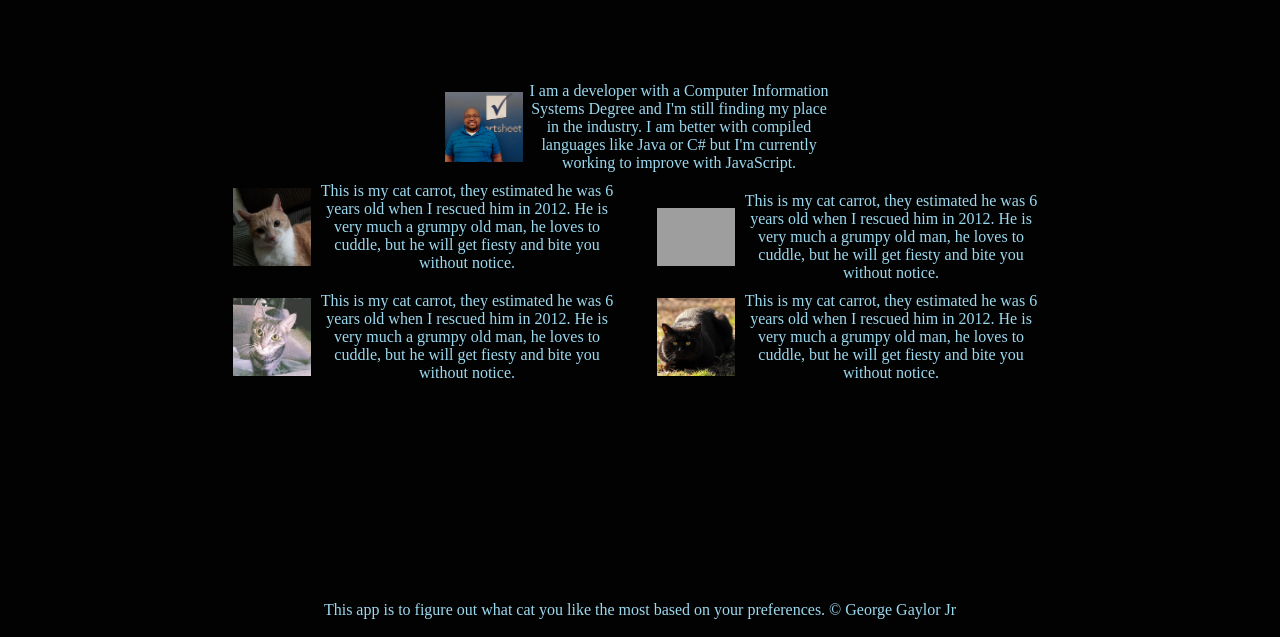
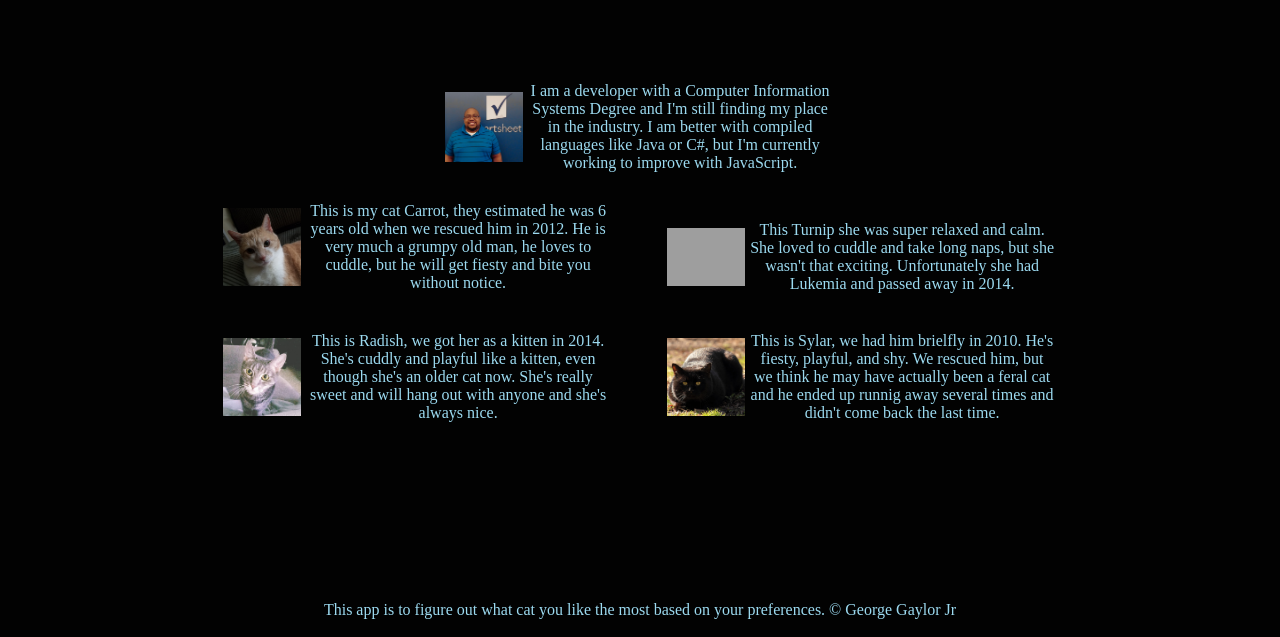
Before and after one commit to geopirate/PetSite, a plain HTML site: page about.html in a window 1280 px wide. Shown: the part 163-800 px from the top of the page. Drawn offline with Linux system fonts and the light colour scheme; grey boxes are pictures that could not be loaded.

Commit message:
Fixes to about page and updated text and added button to results page

```diff
--- a/about.html
+++ b/about.html
@@ -55,35 +55,36 @@
       <img class="about" src="img/GeorgeG.jpg" alt="My smiling face">
       <p class="blurb">I am a developer with a Computer Information Systems Degree and
         I'm still finding my place in the industry.  I am better with compiled languages
-        like Java or C# but I'm currently working to improve with JavaScript.</p>
+        like Java or C#, but I'm currently working to improve with JavaScript.</p>
     </article>
   </div>
   <div class="flex-row">
     <article class ="bio">
       <img class="about" src="img/carrot.jpg" alt="My orange cat Carrot on the couch" />
-      <p class="blurb">This is my cat carrot, they estimated he was 6 years old when I
-        rescued him in 2012.  He is very much a grumpy old man, he loves to cuddle, but
-        he will get fiesty and bite you without notice. </p>
+      <p class="blurb">This is my cat Carrot, they estimated he was 6 years old
+        when we rescued him in 2012.  He is very much a grumpy old man, he loves
+        to cuddle, but he will get fiesty and bite you without notice. </p>
     </article>
     <article class ="bio">
       <img class="about" src="img/turnip.jpg" alt="My white car Turnip on a blanket" />
-      <p class="blurb">This is my cat carrot, they estimated he was 6 years old when I
-        rescued him in 2012.  He is very much a grumpy old man, he loves to cuddle, but
-        he will get fiesty and bite you without notice. </p>
+      <p class="blurb">This Turnip she was super relaxed and calm.  She loved to
+        cuddle and take long naps, but she wasn't that exciting.  Unfortunately
+        she had Lukemia and passed away in 2014.</p>
     </article>
   </div>
   <div class="flex-row">
     <article class ="bio">
       <img class="about" src="img/radish.jpg" alt="Gray car Radish staring at the camera" />
-      <p class="blurb">This is my cat carrot, they estimated he was 6 years old when I
-        rescued him in 2012.  He is very much a grumpy old man, he loves to cuddle, but
-        he will get fiesty and bite you without notice. </p>
+      <p class="blurb">This is Radish, we got her as a kitten in 2014.  She's
+        cuddly and playful like a kitten, even though she's an older cat now.
+        She's really sweet and will hang out with anyone and she's always nice.</p>
     </article>
     <article class ="bio">
       <img class="about" src="img/sylar.jpg" alt="My black cat Sylar in the wild" />
-      <p class="blurb">This is my cat carrot, they estimated he was 6 years old when I
-        rescued him in 2012.  He is very much a grumpy old man, he loves to cuddle, but
-        he will get fiesty and bite you without notice. </p>
+      <p class="blurb">This is Sylar, we had him brielfly in 2010.  He's fiesty,
+        playful, and shy.  We rescued him, but we think he may have actually
+        been a feral cat and he ended up runnig away several times and didn't
+        come back the last time.</p>
     </article>
   </div>
   </section>
--- a/mystyle.css
+++ b/mystyle.css
@@ -21,8 +21,8 @@ header{
   align-items: stretch;
   justify-content: center;
   width: 100%;
-  margin: 10px;
-      min-height: 300px;
+  margin-bottom: 10px;
+  min-height: 300px;
 }
 .links-div{
   order: 3;
@@ -204,12 +204,12 @@ margin: 10px 0;
 .bio{
   width: 300px;
   height: 150px;
-  margin: 15px;
+  margin: 25px;
   padding: 0;
   align-items: center;
   display: inline-flex;
 }
-@media screen and (min-width: 900px) {
+@media screen and (min-width: 500px) {
   .bio{
       width: 390px;
       height: 70px;
@@ -219,7 +219,8 @@ margin: 10px 0;
   flex-grow: 2;
 }
 .blurb{
-  width:80%;
+  width:78%;
+  padding-left: 5px;
 }
 img.about{
   width: 20%;
--- a/pets.js
+++ b/pets.js
@@ -1,6 +1,5 @@
 // reference array for the objects I'm storing as boolean, more efficent for a database
-var traitsList = ["orange", "white", "gray", "black", "fiesty", "cuddly",
-"playful", "shy"];
+var traitsList = ["orange", "white", "gray", "black", "fiesty", "cuddly", "playful", "shy"];
 
 // object prototype
 function pet(name, traits) {
@@ -136,7 +135,7 @@ if (trimmedPath === "selection"){
 if (trimmedPath === "results"){
   elresults = document.getElementById("resultsText");
   var resultsText = "Well,  this how you match with these cats from your selctions.";
-  resultsText = parseMessage(resultsText, 5);
+  resultsText = parseMessage(resultsText, 6);
   elresults.innerHTML += resultsText;
   var returningMatches = localStorage.getItem("matches");
   // set the percentage bars for each cat
```
Also changed, not shown: results.html (+1 -0 lines).
